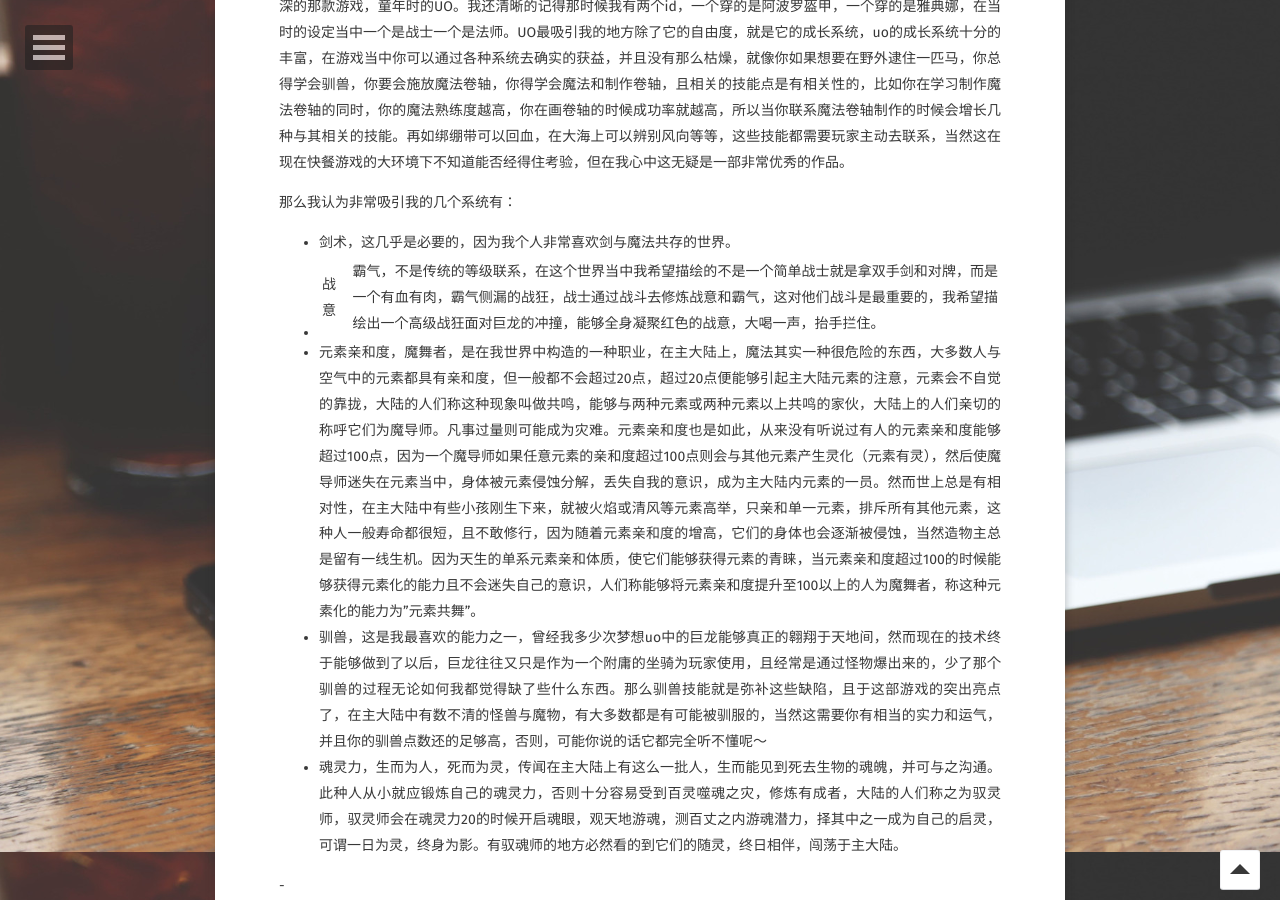
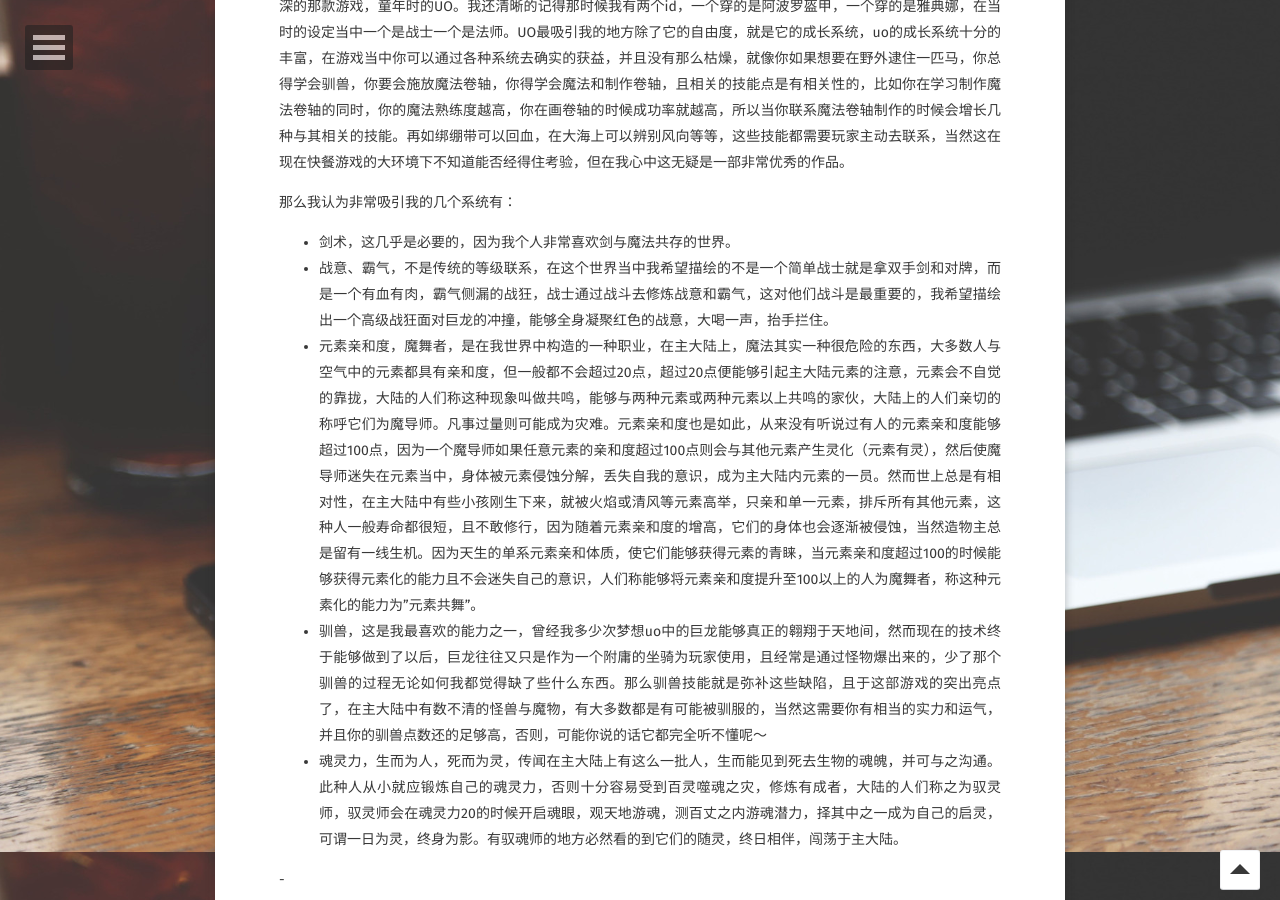
Before and after one commit to DreamBao/DreamBao.github.io, a Jekyll site: the page built from _posts/2017-03-01-growup-system.md, in a window 1280 px wide and 900 px high, scrolled down 948 px. Built offline with Jekyll 4.4.1, drawn with Linux system fonts in a browser that asks for light colours; some web fonts are replaced; comment, search, counter and statistics services are not loaded.

```diff
--- a/_posts/2017-03-01-growup-system.md
+++ b/_posts/2017-03-01-growup-system.md
@@ -22,7 +22,7 @@ comments: true
 
   那么我认为非常吸引我的几个系统有：
 * 剑术，这几乎是必要的，因为我个人非常喜欢剑与魔法共存的世界。
-* 战意||霸气，不是传统的等级联系，在这个世界当中我希望描绘的不是一个简单战士就是拿双手剑和对牌，而是一个有血有肉，霸气侧漏的战狂，战士通过战斗去修炼战意和霸气，这对他们战斗是最重要的，我希望描绘出一个高级战狂面对巨龙的冲撞，能够全身凝聚红色的战意，大喝一声，抬手拦住。
+* 战意、霸气，不是传统的等级联系，在这个世界当中我希望描绘的不是一个简单战士就是拿双手剑和对牌，而是一个有血有肉，霸气侧漏的战狂，战士通过战斗去修炼战意和霸气，这对他们战斗是最重要的，我希望描绘出一个高级战狂面对巨龙的冲撞，能够全身凝聚红色的战意，大喝一声，抬手拦住。
 * 元素亲和度，魔舞者，是在我世界中构造的一种职业，在主大陆上，魔法其实一种很危险的东西，大多数人与空气中的元素都具有亲和度，但一般都不会超过20点，超过20点便能够引起主大陆元素的注意，元素会不自觉的靠拢，大陆的人们称这种现象叫做共鸣，能够与两种元素或两种元素以上共鸣的家伙，大陆上的人们亲切的称呼它们为魔导师。凡事过量则可能成为灾难。元素亲和度也是如此，从来没有听说过有人的元素亲和度能够超过100点，因为一个魔导师如果任意元素的亲和度超过100点则会与其他元素产生灵化（元素有灵），然后使魔导师迷失在元素当中，身体被元素侵蚀分解，丢失自我的意识，成为主大陆内元素的一员。然而世上总是有相对性，在主大陆中有些小孩刚生下来，就被火焰或清风等元素高举，只亲和单一元素，排斥所有其他元素，这种人一般寿命都很短，且不敢修行，因为随着元素亲和度的增高，它们的身体也会逐渐被侵蚀，当然造物主总是留有一线生机。因为天生的单系元素亲和体质，使它们能够获得元素的青睐，当元素亲和度超过100的时候能够获得元素化的能力且不会迷失自己的意识，人们称能够将元素亲和度提升至100以上的人为魔舞者，称这种元素化的能力为"元素共舞"。
 * 驯兽，这是我最喜欢的能力之一，曾经我多少次梦想uo中的巨龙能够真正的翱翔于天地间，然而现在的技术终于能够做到了以后，巨龙往往又只是作为一个附庸的坐骑为玩家使用，且经常是通过怪物爆出来的，少了那个驯兽的过程无论如何我都觉得缺了些什么东西。那么驯兽技能就是弥补这些缺陷，且于这部游戏的突出亮点了，在主大陆中有数不清的怪兽与魔物，有大多数都是有可能被驯服的，当然这需要你有相当的实力和运气，并且你的驯兽点数还的足够高，否则，可能你说的话它都完全听不懂呢～
 * 魂灵力，生而为人，死而为灵，传闻在主大陆上有这么一批人，生而能见到死去生物的魂魄，并可与之沟通。此种人从小就应锻炼自己的魂灵力，否则十分容易受到百灵噬魂之灾，修炼有成者，大陆的人们称之为驭灵师，驭灵师会在魂灵力20的时候开启魂眼，观天地游魂，测百丈之内游魂潜力，择其中之一成为自己的启灵，可谓一日为灵，终身为影。有驭魂师的地方必然看的到它们的随灵，终日相伴，闯荡于主大陆。
```
